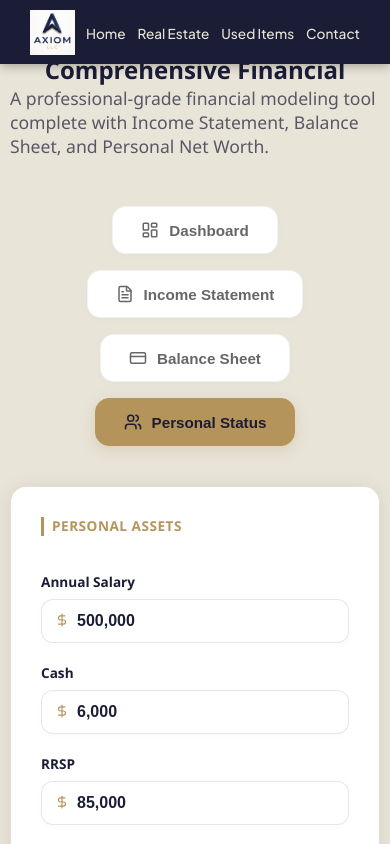
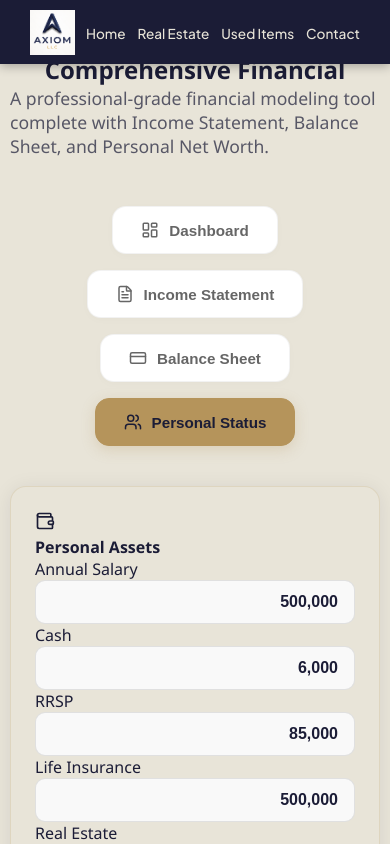
Before and after one commit to dphung88/real-estate-marketplace, a Next.js app: page /tools/break-even in a window 390 px wide. Both pictures are taken after a click on the button "Personal Status". Shown: the part 597-1441 px from the top of the page. Built offline with nearby package versions, Linux system fonts and the light colour scheme.

Commit message:
Restore 2-column layout for Personal Status on desktop while maintaining mobile compatibility

```diff
--- a/app/components/tools/ProFinancialDashboard.js
+++ b/app/components/tools/ProFinancialDashboard.js
@@ -334,62 +334,83 @@ const ProFinancialDashboard = () => {
   };
 
   const renderPersonalStatus = () => (
-    <div className="axiom-finance-hub">
-      <div className="contact-form-box mb-8" style={{ padding: '30px', background: '#FFF', border: '1px solid rgba(181, 148, 91, 0.3)' }}>
-        <div className="grid grid-cols-1 md:grid-cols-2 lg:grid-cols-3 gap-8 md:gap-12">
-
-          {/* Col 1: Personal Assets */}
-          <div style={{ display: 'flex', flexDirection: 'column', gap: '16px' }}>
-            <p className="input-header">Personal Assets</p>
-            <div style={{ display: 'flex', flexDirection: 'column', gap: '20px' }}>
-              <QuickInput label="Annual Salary" value={data.personal.salary} onChange={(v) => setData(prev => ({...prev, personal: {...prev.personal, salary: v}}))} />
+    <div className="max-w-7xl mx-auto">
+      <div className="contact-form-box mb-8 p-10 bg-white border border-[#B5945B]/30 animate-in fade-in duration-500">
+        <div className="grid grid-cols-1 lg:grid-cols-2 gap-12">
+          {/* Assets Section */}
+          <div>
+            <div className="flex items-center gap-3 mb-8 border-l-4 border-[#B5945B] pl-4">
+              <Wallet size={20} className="text-[#B5945B]" />
+              <h4 className="font-black text-[#1B1C36] uppercase tracking-wider">Personal Assets</h4>
+            </div>
+            <div className="space-y-6">
+              <div className="flex flex-col gap-2">
+                <label className="text-[0.8rem] font-black uppercase tracking-widest text-[#B5945B] pl-1">Annual Salary</label>
+                <input
+                  type="text" value={formatInputDisplay(data.personal.salary)}
+                  onChange={(e) => {
+                    const cleanValue = e.target.value.replace(/[^\d.-]/g, '');
+                    setData(prev => ({...prev, personal: {...prev.personal, salary: cleanValue === '' ? 0 : Number(cleanValue)}}));
+                  }}
+                  style={{ width: '100%', padding: '12px 16px', fontSize: '1rem', fontWeight: '600', background: '#F9F9F9', border: '1px solid rgba(0,0,0,0.1)', borderRadius: '10px', textAlign: 'right', color: '#1B1C36', outline: 'none' }}
+                />
+              </div>
               {Object.entries(data.personal.assets).map(([k, v]) => (
-                <QuickInput key={k} label={k} value={v} onChange={(val) => updatePersonalValue('assets', k, val)} />
+                <div key={k} className="flex flex-col gap-2">
+                  <label className="text-[0.8rem] font-black uppercase tracking-widest text-slate-400 pl-1">{k}</label>
+                  <input
+                    type="text" value={formatInputDisplay(v)}
+                    onChange={(e) => updatePersonalValue('assets', k, e.target.value)}
+                    style={{ width: '100%', padding: '12px 16px', fontSize: '1rem', fontWeight: '600', background: '#F9F9F9', border: '1px solid rgba(0,0,0,0.1)', borderRadius: '10px', textAlign: 'right', color: '#1B1C36', outline: 'none' }}
+                  />
+                </div>
               ))}
             </div>
           </div>
 
-          {/* Col 2: Personal Liabilities */}
-          <div style={{ display: 'flex', flexDirection: 'column', gap: '16px' }}>
-            <p className="input-header" style={{ borderLeftColor: '#ef4444', color: '#ef4444' }}>Personal Liabilities</p>
-            <div style={{ display: 'flex', flexDirection: 'column', gap: '20px' }}>
+          {/* Liabilities Section */}
+          <div>
+            <div className="flex items-center gap-3 mb-8 border-l-4 border-red-400 pl-4">
+              <CreditCard size={20} className="text-red-400" />
+              <h4 className="font-black text-[#1B1C36] uppercase tracking-wider">Personal Liabilities</h4>
+            </div>
+            <div className="space-y-6">
               {Object.entries(data.personal.liabilities).map(([k, v]) => (
-                <QuickInput key={k} label={k} value={v} onChange={(val) => updatePersonalValue('liabilities', k, val)} />
+                <div key={k} className="flex flex-col gap-2">
+                  <label className="text-[0.8rem] font-black uppercase tracking-widest text-red-300 pl-1">{k}</label>
+                  <input
+                    type="text" value={formatInputDisplay(v)}
+                    onChange={(e) => updatePersonalValue('liabilities', k, e.target.value)}
+                    style={{ width: '100%', padding: '12px 16px', fontSize: '1rem', fontWeight: '600', background: '#F9F9F9', border: '1px solid rgba(0,0,0,0.1)', borderRadius: '10px', textAlign: 'right', color: '#1B1C36', outline: 'none' }}
+                  />
+                </div>
               ))}
-            </div>
-          </div>
 
-          {/* Col 3: Net Worth Insight */}
-          <div style={{ display: 'flex', flexDirection: 'column', gap: '16px' }}>
-            <p className="input-header">Net Worth Insight</p>
-            <div className="contact-info-box" style={{ padding: '30px 24px', background: '#1B1C36', color: '#E8E4D8', borderRadius: '16px', height: '100%', minHeight: '300px', display: 'flex', flexDirection: 'column', justifyContent: 'center' }}>
-              <div className="flex items-center gap-2 mb-4">
-                <ShieldCheck size={20} color="#B5945B" />
-                <h4 style={{ color: '#B5945B', fontSize: '0.8rem', fontWeight: '800', textTransform: 'uppercase', letterSpacing: '1px', margin: 0 }}>
-                  TOTAL NET WORTH
-                </h4>
-              </div>
-              <div className="flex justify-between items-end mb-6">
-                <span className="text-white font-black leading-none" style={{ fontSize: 'min(3rem, 10vw)' }}>{formatCurrency(calc.netWorth)}</span>
-              </div>
-              <div className="space-y-4 pt-6 border-t border-white/10">
-                <div className="flex justify-between items-center text-sm">
-                  <span className="opacity-60 uppercase font-bold tracking-widest text-[0.65rem] mr-4">Total Assets</span>
-                  <span className="font-black text-[#10b981]">{formatCurrency(calc.personalAssets)}</span>
-                </div>
-                <div className="flex justify-between items-center text-sm">
-                  <span className="opacity-60 uppercase font-bold tracking-widest text-[0.65rem] mr-4">Total Liabilities</span>
-                  <span className="font-black text-[#ef4444]">({formatCurrency(calc.personalLiab)})</span>
-                </div>
+              {/* Summary Block - Always visible below inputs */}
+              <div className="mt-12 bg-[#1B1C36] p-8 rounded-2xl border-2 border-[#B5945B] shadow-xl">
+                 <div className="flex justify-between items-center mb-6">
+                    <div>
+                      <span className="text-[#B5945B] text-xs font-black uppercase tracking-[0.2em] block mb-2">Total Net Worth</span>
+                      <h2 className="text-4xl font-black text-white">{formatCurrency(calc.netWorth)}</h2>
+                    </div>
+                    <div className="h-16 w-16 bg-[#B5945B]/20 rounded-full flex items-center justify-center">
+                      <Scale size={32} className="text-[#B5945B]" />
+                    </div>
+                 </div>
+                 <div className="pt-6 border-t border-white/10 space-y-3">
+                    <div className="flex justify-between items-center">
+                      <span className="text-white/40 text-[0.7rem] font-black uppercase tracking-widest">Total Assets</span>
+                      <span className="text-white font-black">{formatCurrency(calc.personalAssets)}</span>
+                    </div>
+                    <div className="flex justify-between items-center">
+                      <span className="text-white/40 text-[0.7rem] font-black uppercase tracking-widest">Total Liabilities</span>
+                      <span className="text-red-400 font-black">({formatCurrency(calc.personalLiab)})</span>
+                    </div>
+                 </div>
               </div>
             </div>
           </div>
-
         </div>
-
-        <style jsx>{`
-          .input-header { font-size: 0.85rem; font-weight: 900; color: #B5945B; text-transform: uppercase; letter-spacing: 0.5px; margin-bottom: 20px; padding-left: 8px; border-left: 3px solid #B5945B; line-height: 1.2; display: flex; align-items: center; min-height: 1.2rem; }
-        `}</style>
       </div>
     </div>
   );
@@ -483,56 +504,6 @@ const ProFinancialDashboard = () => {
   );
 };
 
-const QuickInput = ({ label, value, onChange }) => {
-  const handleInputChange = (e) => {
-    const rawValue = e.target.value.replace(/,/g, '').replace(/[^\d.-]/g, '');
-    if (rawValue === '' || rawValue === '-' || !isNaN(rawValue)) {
-      onChange(rawValue === '' || rawValue === '-' ? 0 : Number(rawValue));
-    }
-  };
-
-  return (
-    <div style={{ display: 'flex', flexDirection: 'column', gap: '8px' }}>
-      <div className="flex items-baseline justify-between gap-4">
-        <label style={{ fontSize: '0.85rem', fontWeight: '900', color: '#1B1C36', display: 'flex', alignItems: 'center', gap: '6px', whiteSpace: 'nowrap' }}>
-          {label}
-        </label>
-      </div>
-      <div style={{ position: 'relative', width: '100%' }}>
-        <div style={{ position: 'absolute', left: '14px', top: '50%', transform: 'translateY(-50%)', color: '#B5945B' }}>
-          <DollarSign size={14} />
-        </div>
-        <input
-          type="text"
-          value={formatInputDisplay(value)}
-          onChange={handleInputChange}
-          style={{
-            width: '100%',
-            padding: '12px 16px 12px 35px',
-            fontSize: '1rem',
-            fontWeight: '800',
-            background: '#FFFFFF',
-            border: '1.5px solid rgba(27, 28, 54, 0.1)',
-            borderRadius: '12px',
-            outline: 'none',
-            color: '#1B1C36',
-            transition: 'all 0.3s ease',
-            boxShadow: '0 2px 6px rgba(0,0,0,0.02)'
-          }}
-          onFocus={(e) => {
-            e.target.style.borderColor = '#B5945B';
-            e.target.style.boxShadow = '0 4px 12px rgba(181, 148, 91, 0.15)';
-          }}
-          onBlur={(e) => {
-            e.target.style.borderColor = 'rgba(27, 28, 54, 0.1)';
-            e.target.style.boxShadow = '0 2px 6px rgba(0,0,0,0.02)';
-          }}
-        />
-      </div>
-    </div>
-  );
-};
-
 const ChartContainer = ({ title, children }) => (
   <div className="bg-white p-8 rounded-3xl border border-slate-200 shadow-sm">
     <h3 className="text-lg font-black text-[#1B1C36] mb-8 uppercase tracking-tight" style={{ borderLeft: '4px solid #B5945B', paddingLeft: '15px' }}>{title}</h3>
```
